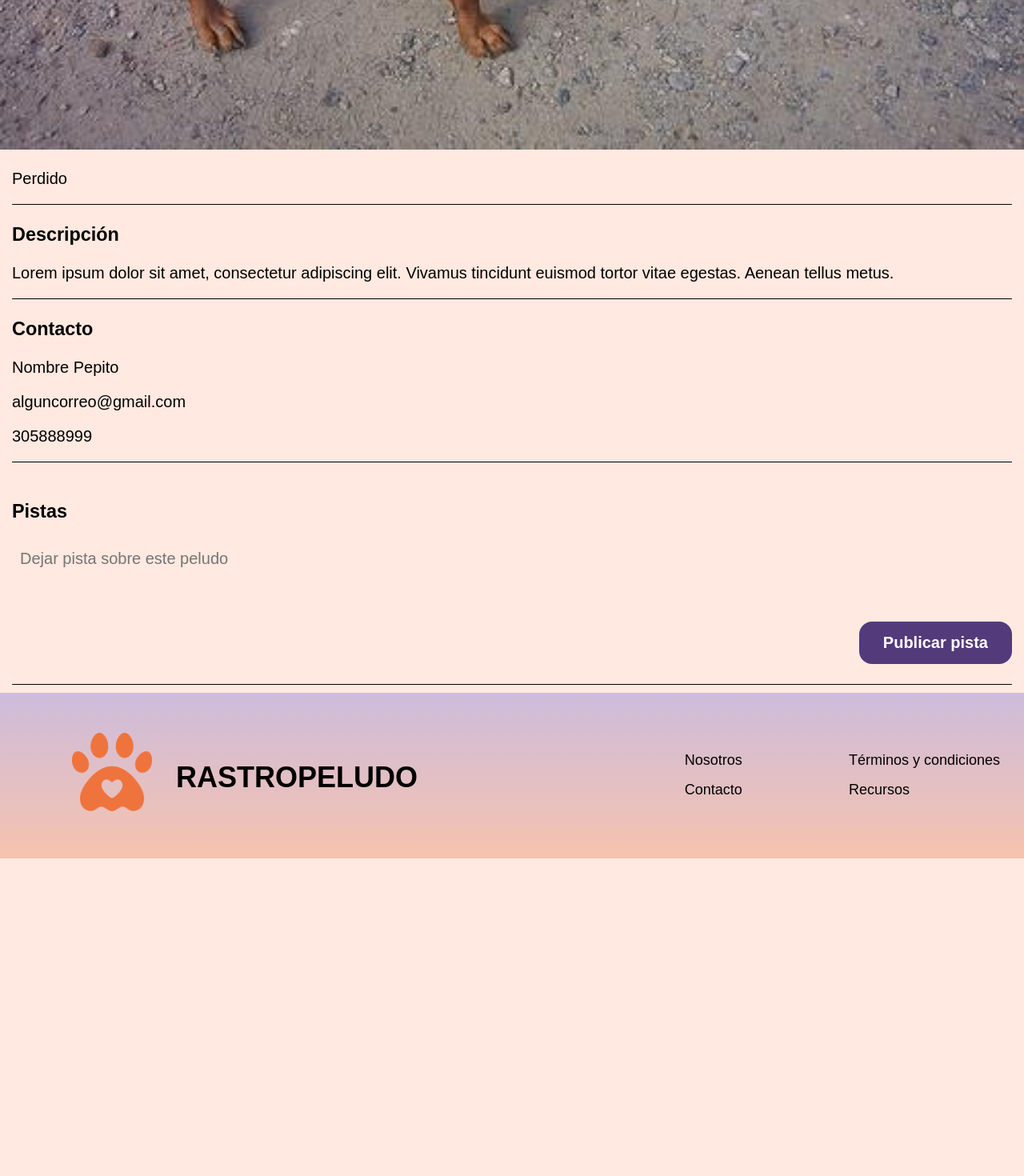
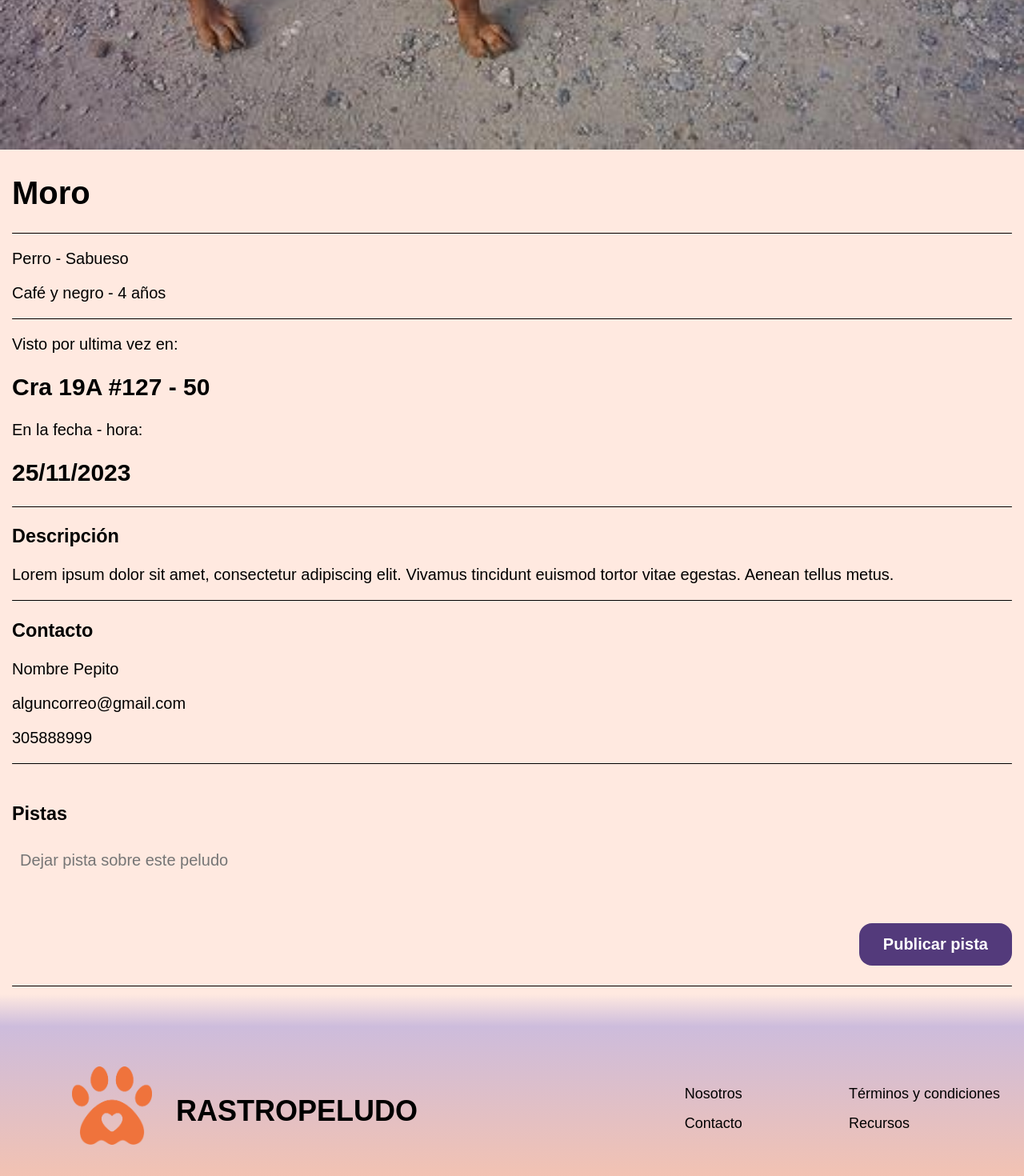
Before and after one commit to mercuryeater/rastro-peludo, a Next.js app: page /details in a window 1280 px wide. Shown: the part 795-2265 px from the top of the page at 80% size. Before the commit the page ends 1868 px from the top, so only its background shows below. Built offline with nearby package versions, Linux system fonts and the light colour scheme; a web font is replaced by a local one.

Commit message:
feat: :construction: addFooterAndDistinctionLostSeen

```diff
--- a/src/components/Details/Details.jsx
+++ b/src/components/Details/Details.jsx
@@ -13,16 +13,28 @@ export default function Details() {
   return (
     <main className={s.container}>
       {screenSize.width < 481 ? <MobileHeader /> : <Header />}
-      {/* Aca iria un menu de ir a la página anterior y compartir publicación */}
       <Image src={dog1} alt="dog" />
       <div className={s.container__info}>
         {isSeen ? (
-          <p>Visto</p>
+          <h1>Perro - Cafe y negro</h1>
         ) : (
           // aca reemplazar elementos dependiendo si es visto o perdido
-          <p>Perdido</p>
+          <h1>Moro</h1>
         )}
         <hr />
+        {isSeen ? null : (
+          <div className={s.lostInfo}>
+            <p>Perro - Sabueso</p>
+            <p>Café y negro - 4 años</p> <hr />
+          </div>
+        )}
+        <div className={s.pathInfo}>
+          <p>Visto por ultima vez en:</p>
+          <h2>Cra 19A #127 - 50</h2>
+          <p>En la fecha - hora:</p>
+          <h2>25/11/2023</h2>
+          <hr />
+        </div>
         <div className={s.description}>
           <h3>Descripción</h3>
           <p>
@@ -61,6 +73,7 @@ export default function Details() {
         </div>
 
         <hr />
+        <div className={s.footerIntersection}></div>
       </div>
     </main>
   );
--- a/src/components/Details/Details.module.scss
+++ b/src/components/Details/Details.module.scss
@@ -74,3 +74,10 @@
     }
   }
 }
+
+.footerIntersection {
+  height: 40px;
+  // This margin counters container padding
+  margin: 0px -15px;
+  background: linear-gradient(0deg, base.$secondary-color, base.$background);
+}
```
